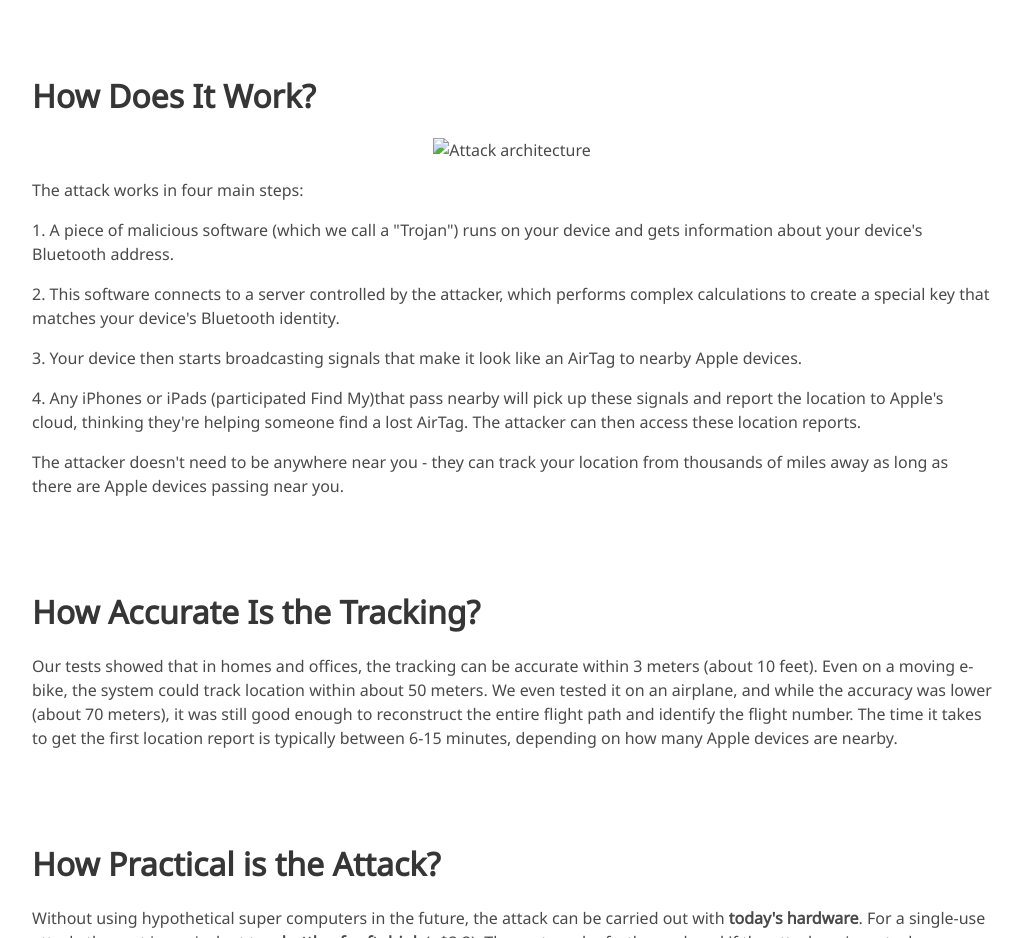
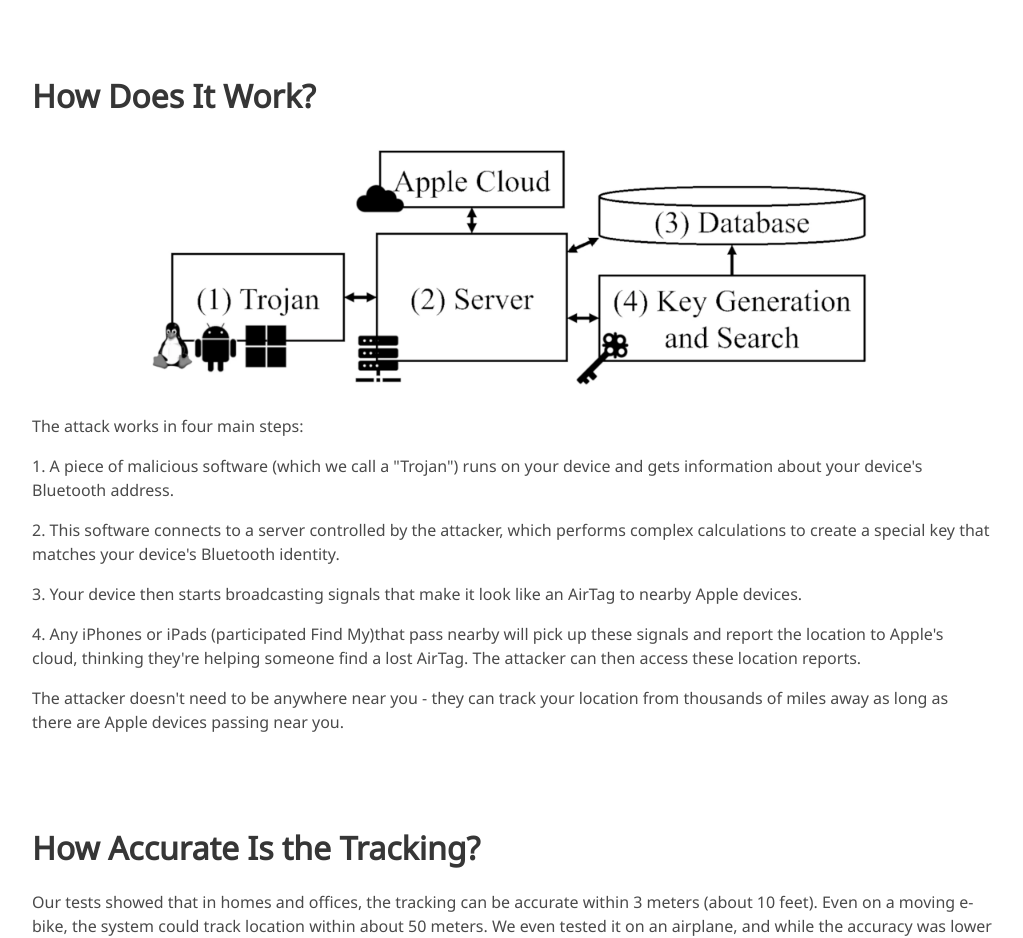
Before and after one commit to nroottag/nroottag.github.io, a plain HTML site: page index.html in a window 1280 px wide. Shown: the part 2760-3698 px from the top of the page, without its empty margins (128-1151 px from the left). Drawn offline with nearby package versions, Linux system fonts and the light colour scheme; some icons are missing; a web font is replaced by a local one.

Commit message:
bug fix.

```diff
--- a/index.html
+++ b/index.html
@@ -301,7 +301,7 @@
                 <div class="content">
                     <h2 class="title is-3">How Does It Work?</h2>
                     <p style="display: flex; justify-content: center;">
-                        <img src="static/images/architecture.png" alt="Attack architecture"
+                        <img src="static/images/architecture.webp" alt="Attack architecture"
                              class="blend-img-background center-image" style="max-width: 80%; height: auto;"/>
                     </p>
                     <p>
```
